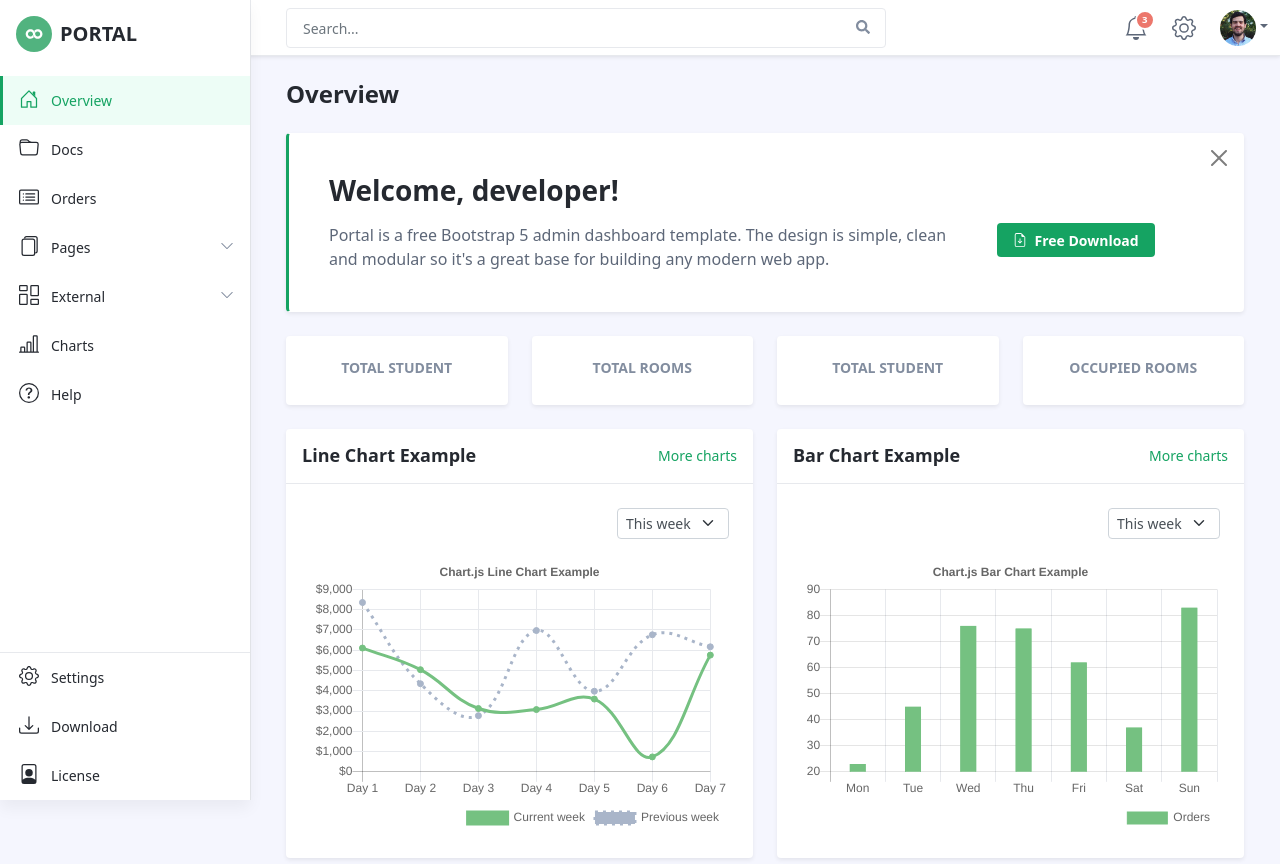
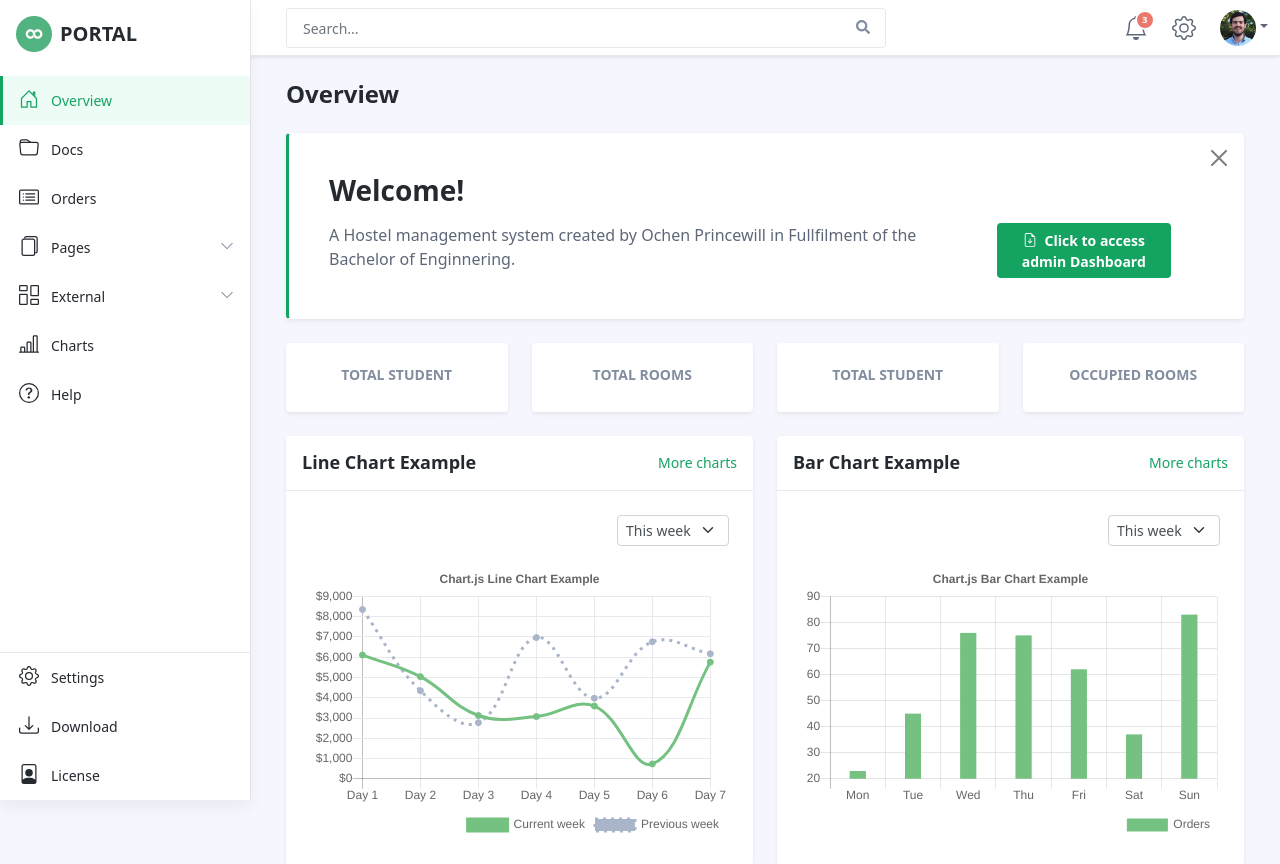
Before and after one commit to onyedikachi-david/mouau-hms, a Django app: page / in a window 1280 px wide. Shown: the top 864 px of the page. Run offline with Django 3.2, Linux system fonts and the light colour scheme; parts of the project's set-up code (start-up, migrations or seed data) failed here and were passed over; some libraries are stand-ins or nearby versions.

Commit message:
modified base.html

```diff
--- a/mhms/templates/hostel/index.html
+++ b/mhms/templates/hostel/index.html
@@ -169,18 +169,18 @@
 			    <div class="app-card alert alert-dismissible shadow-sm mb-4 border-left-decoration" role="alert">
 				    <div class="inner">
 					    <div class="app-card-body p-3 p-lg-4">
-						    <h3 class="mb-3">Welcome, developer!</h3>
+						    <h3 class="mb-3">Welcome!</h3>
 						    <div class="row gx-5 gy-3">
 						        <div class="col-12 col-lg-9">
 
-							        <div>Portal is a free Bootstrap 5 admin dashboard template. The design is simple, clean and modular so it's a great base for building any modern web app.</div>
+							        <div>A Hostel management system created by Ochen Princewill in Fullfilment of the Bachelor of Enginnering.</div>
 							    </div><!--//col-->
 							    <div class="col-12 col-lg-3">
-								    <a class="btn app-btn-primary" href="https://themes.3rdwavemedia.com/bootstrap-templates/admin-dashboard/portal-free-bootstrap-admin-dashboard-template-for-developers/"><svg width="1em" height="1em" viewBox="0 0 16 16" class="bi bi-file-earmark-arrow-down mr-2" fill="currentColor" xmlns="http://www.w3.org/2000/svg">
+								    <a class="btn app-btn-primary" href="{% url 'admin:index' %}"><svg width="1em" height="1em" viewBox="0 0 16 16" class="bi bi-file-earmark-arrow-down mr-2" fill="currentColor" xmlns="http://www.w3.org/2000/svg">
   <path d="M4 0h5.5v1H4a1 1 0 0 0-1 1v12a1 1 0 0 0 1 1h8a1 1 0 0 0 1-1V4.5h1V14a2 2 0 0 1-2 2H4a2 2 0 0 1-2-2V2a2 2 0 0 1 2-2z"/>
   <path d="M9.5 3V0L14 4.5h-3A1.5 1.5 0 0 1 9.5 3z"/>
   <path fill-rule="evenodd" d="M8 6a.5.5 0 0 1 .5.5v3.793l1.146-1.147a.5.5 0 0 1 .708.708l-2 2a.5.5 0 0 1-.708 0l-2-2a.5.5 0 1 1 .708-.708L7.5 10.293V6.5A.5.5 0 0 1 8 6z"/>
-</svg>Free Download</a>
+</svg>Click to access admin Dashboard</a>
 							    </div><!--//col-->
 						    </div><!--//row-->
 						    <button type="button" class="btn-close" data-dismiss="alert" aria-label="Close"></button>
```
